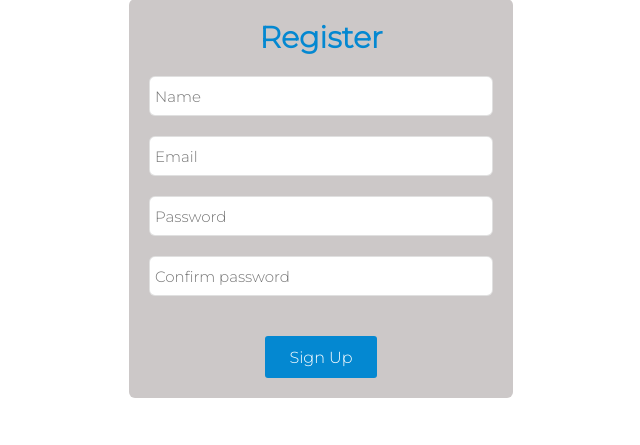
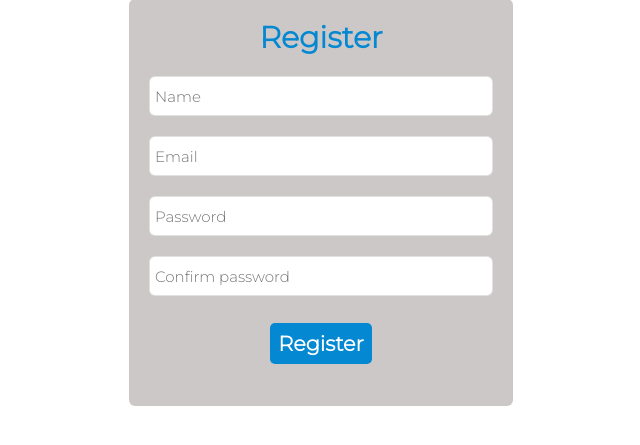
Before and after one commit to RChaubey16/Blogging-Website, a PHP site: page /register.php in a window 1280 px wide. Shown: the part 124-569 px from the top of the page, without its empty margins (319-959 px from the left). Run offline with PHP 8.4, Linux system fonts and the light colour scheme.

Commit message:
Minor bugs fixed

```diff
--- a/login.php
+++ b/login.php
@@ -24,10 +24,8 @@
           />
         </div>
 
-        <div className="field">
-          <button id = 'add-post-btn'>
-            Login
-          </button>
+        <div id="create-blog-button">
+            <a href="">Login</a>
         </div>
       </form>
 </body>
--- a/register.php
+++ b/register.php
@@ -37,10 +37,8 @@
           />
         </div>
 
-        <div className="field">
-          <button id = 'add-post-btn'>
-            Sign Up
-          </button>
+        <div id="create-blog-button">
+            <a href="">Register</a>
         </div>
       </form>
 </body>
```
